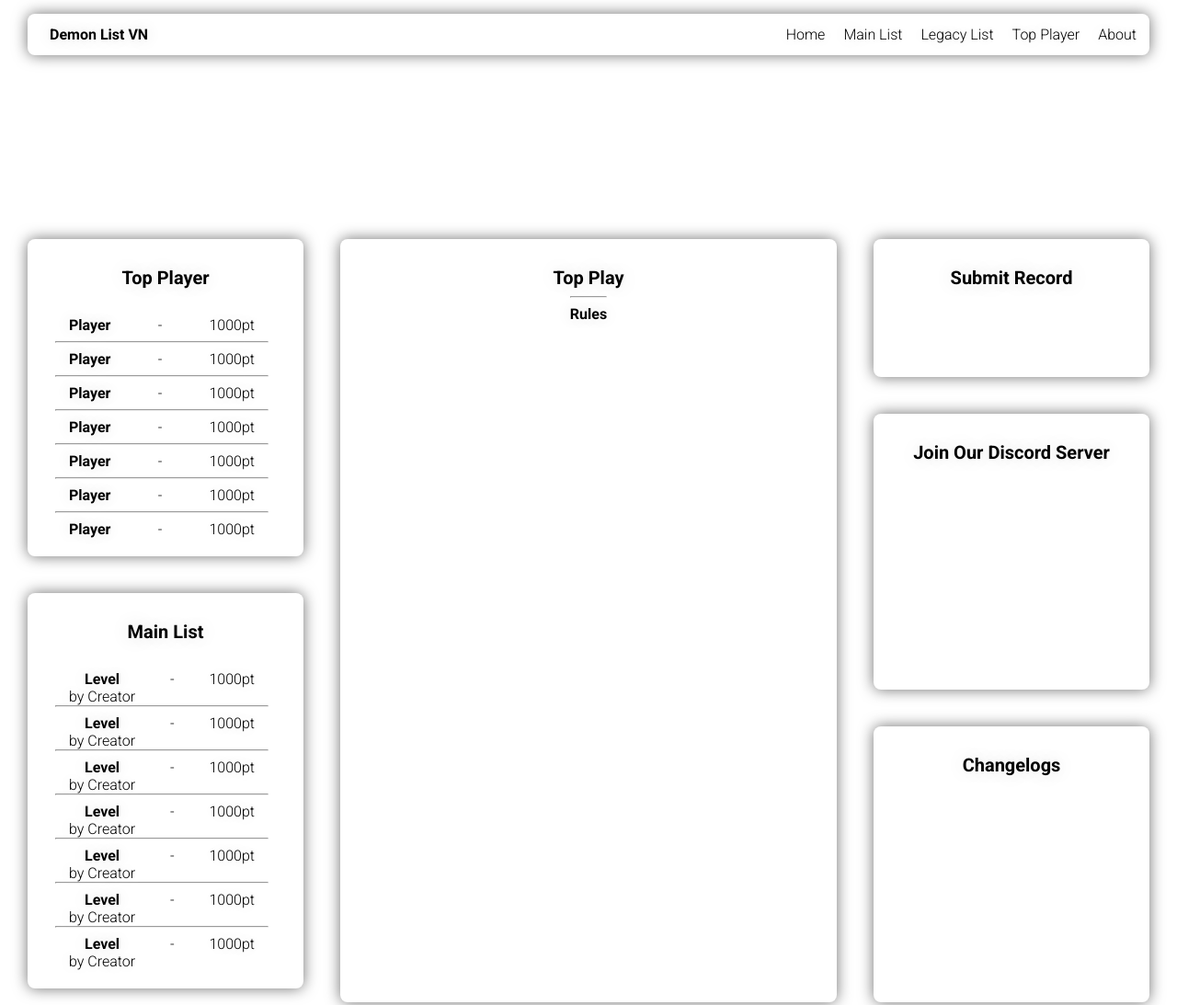
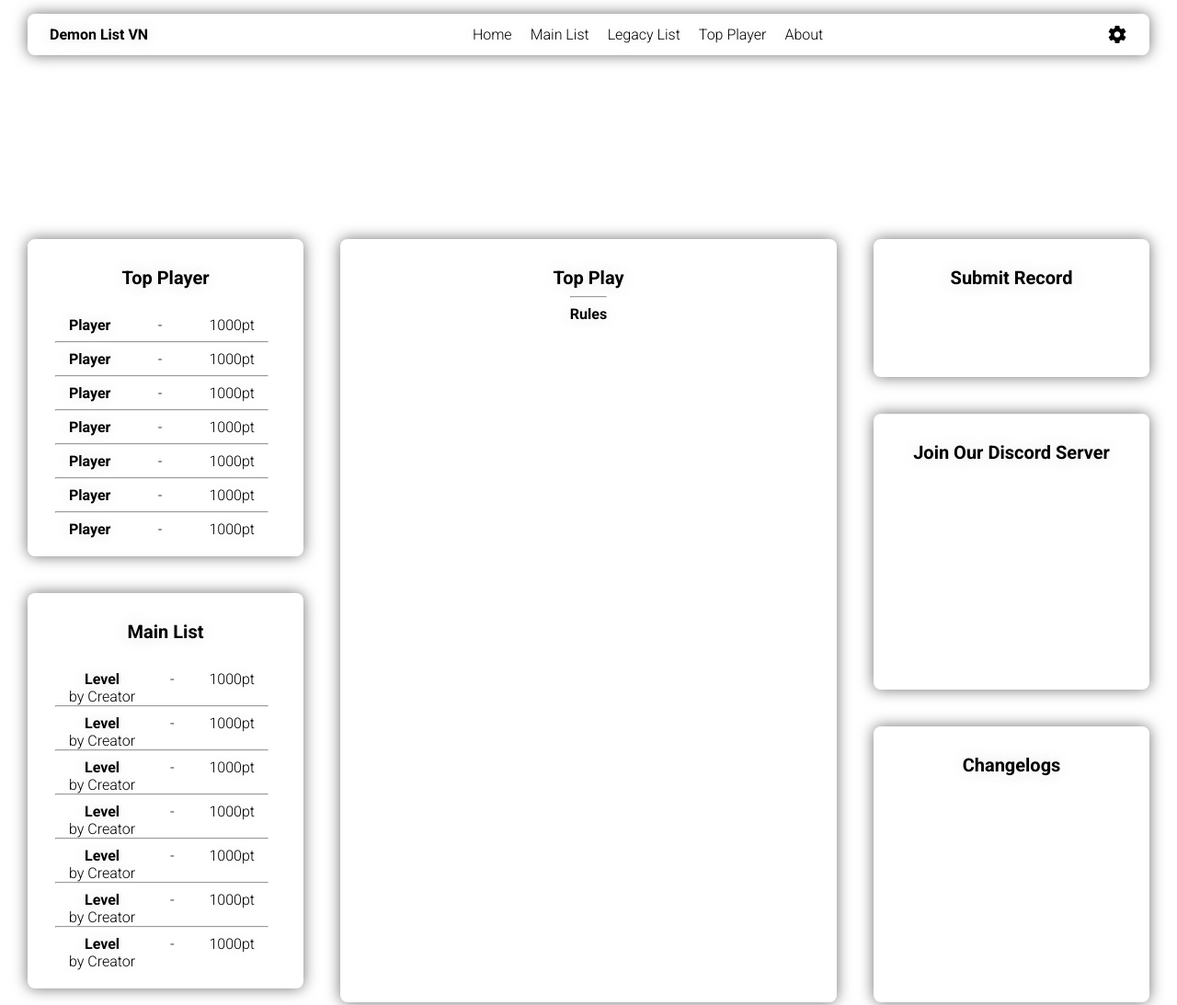
Before and after one commit to NamPE286/RedesignedDemonListVN, a plain HTML site: page index.html in a window 1280 px wide. Shown: the top 1093 px of the page at 92% size. Drawn offline with nearby package versions, Linux system fonts and the light colour scheme.

Commit message:
re-enable setting icon

```diff
--- a/index.html
+++ b/index.html
@@ -20,13 +20,14 @@
             <li><a href="topplayer.html">Top Player</a></li>
             <li><a href="about.html">About</a></li>
         </ul>
-        <!-- <div class="navbarIcon">
+        <div class="navbarIcon">
             <svg class="settingIcon" xmlns="http://www.w3.org/2000/svg" width="40" height="40" viewBox="0 0 48 48">
                 <path d="M0 0h48v48h-48z" fill="none"/>
                 <path d="M38.86 25.95c.08-.64.14-1.29.14-1.95s-.06-1.31-.14-1.95l4.23-3.31c.38-.3.49-.84.24-1.28l-4-6.93c-.25-.43-.77-.61-1.22-.43l-4.98 2.01c-1.03-.79-2.16-1.46-3.38-1.97l-.75-5.3c-.09-.47-.5-.84-1-.84h-8c-.5 0-.91.37-.99.84l-.75 5.3c-1.22.51-2.35 1.17-3.38 1.97l-4.98-2.01c-.45-.17-.97 0-1.22.43l-4 6.93c-.25.43-.14.97.24 1.28l4.22 3.31c-.08.64-.14 1.29-.14 1.95s.06 1.31.14 1.95l-4.22 3.31c-.38.3-.49.84-.24 1.28l4 6.93c.25.43.77.61 1.22.43l4.98-2.01c1.03.79 2.16 1.46 3.38 1.97l.75 5.3c.08.47.49.84.99.84h8c.5 0 .91-.37.99-.84l.75-5.3c1.22-.51 2.35-1.17 3.38-1.97l4.98 2.01c.45.17.97 0 1.22-.43l4-6.93c.25-.43.14-.97-.24-1.28l-4.22-3.31zm-14.86 5.05c-3.87 0-7-3.13-7-7s3.13-7 7-7 7 3.13 7 7-3.13 7-7 7z"/>
-            </svg>
+            <!--</svg>
             <svg class="accountIcon" xmlns="http://www.w3.org/2000/svg" width="40" height="40" viewBox="0 0 24 24"><path d="M15.71,12.71a6,6,0,1,0-7.42,0,10,10,0,0,0-6.22,8.18,1,1,0,0,0,2,.22,8,8,0,0,1,15.9,0,1,1,0,0,0,1,.89h.11a1,1,0,0,0,.88-1.1A10,10,0,0,0,15.71,12.71ZM12,12a4,4,0,1,1,4-4A4,4,0,0,1,12,12Z"/></svg>
-        </div> -->
+            -->
+        </div>
     </div>
     <div class="content"  data-aos="fade-up" data-aos-duration="1000" data-aos-delay="300">
         <div class="panel" data-aos="fade-up" data-aos-duration="1000" data-aos-delay="300">
```
